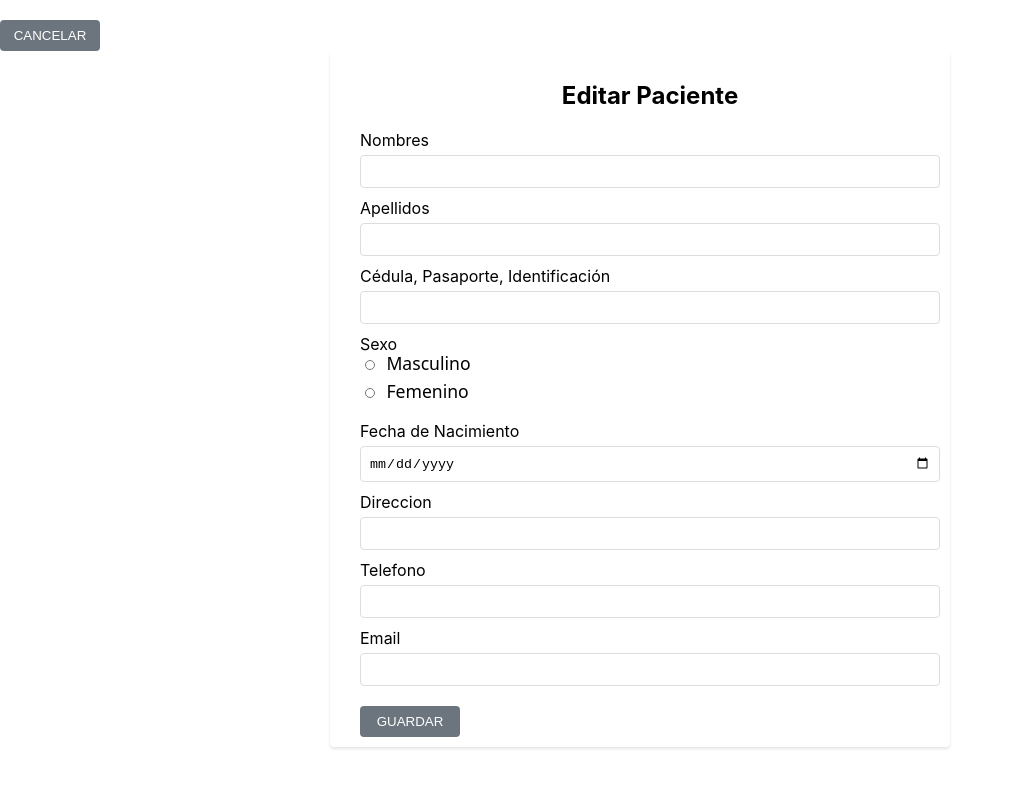
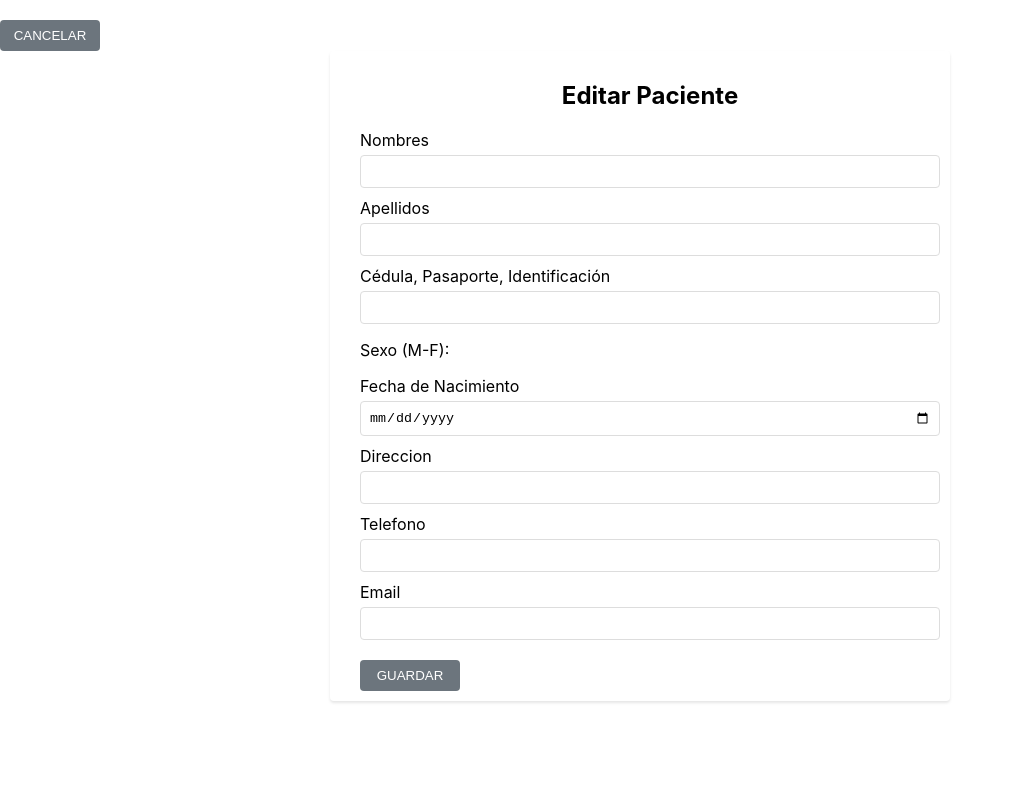
Before and after one commit to MgkJosue/FrontEnd-Portodent, a React (Create React App) app: page /editar-paciente/1 in a window 1280 px wide. Shown: the top 788 px of the page, without its empty margins (0-1012 px from the left). Built offline with nearby package versions, Linux system fonts and the light colour scheme; no server answers.

Commit message:
correccion del sexo

```diff
--- a/src/views/EditarPaciente.js
+++ b/src/views/EditarPaciente.js
@@ -95,14 +95,9 @@ export default function EditarPaciente() {
             <label htmlFor="Cedula">Cédula, Pasaporte, Identificación </label>
             <input type="text" name="Cedula" id="Cedula" onChange={handleChange} value={paciente.Cedula} required />
           </div>
-          <label htmlFor="Sexo">Sexo</label>
-          <div className="form-control">
-            <input type="radio" name="Sexo" id="Masculino" onChange={handleChange} value="Masculino" required />
-            <label htmlFor="Masculino">Masculino</label>
-            <input type="radio" name="Sexo" id="Femenino" onChange={handleChange} value="Femenino" required />
-            <label htmlFor="Femenino">Femenino</label>
+          <div className="input-group">
+            <p>Sexo (M-F): {paciente.Sexo}</p>
           </div>
-          <br></br>
           <div className="input-group">
             <label htmlFor="FechaNacimiento">Fecha de Nacimiento</label>
             <input type="date" name="FechaNacimiento" id="FechaNacimiento" onChange={handleChange} value={paciente.FechaNacimiento} required />
--- a/src/views/PacienteForm.js
+++ b/src/views/PacienteForm.js
@@ -87,10 +87,10 @@ export default function PacienteForm() {
           </div>
           <label htmlFor="Sexo">Sexo</label>
           <div className="form-control">
+            <input type="radio" name="Sexo" id="F" onChange={handleChange} value="F" required />
+            <label htmlFor="F">Femenino</label>
             <input type="radio" name="Sexo" id="M" onChange={handleChange} value="M" required />
             <label htmlFor="M">Masculino</label>
-            <input type="radio" name="Sexo" id="F" onChange={handleChange} value="F" required />
-            <label htmlFor="F">Femenino</label>
           </div>
           <br></br>
           <div className="input-group">
```
